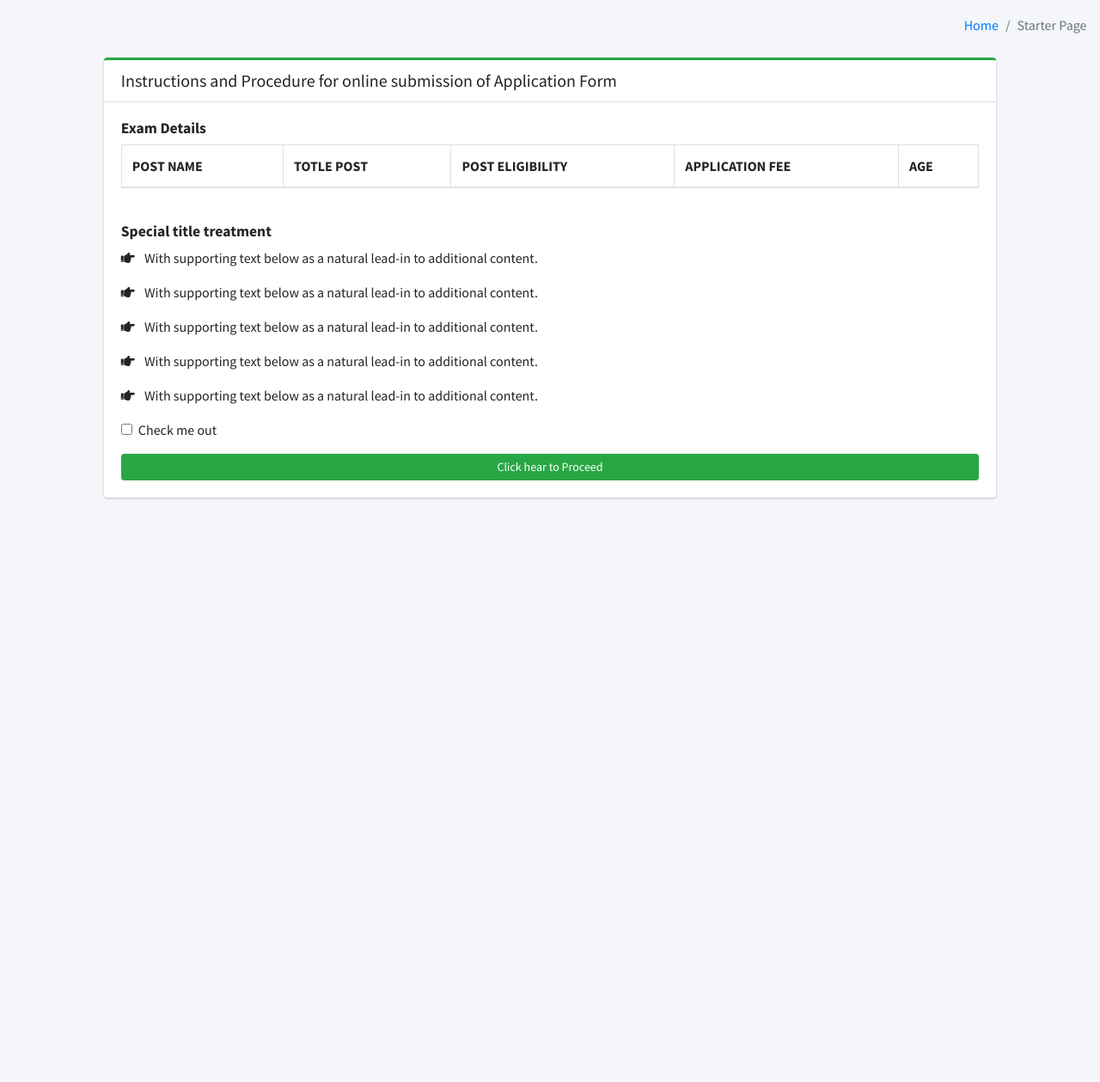
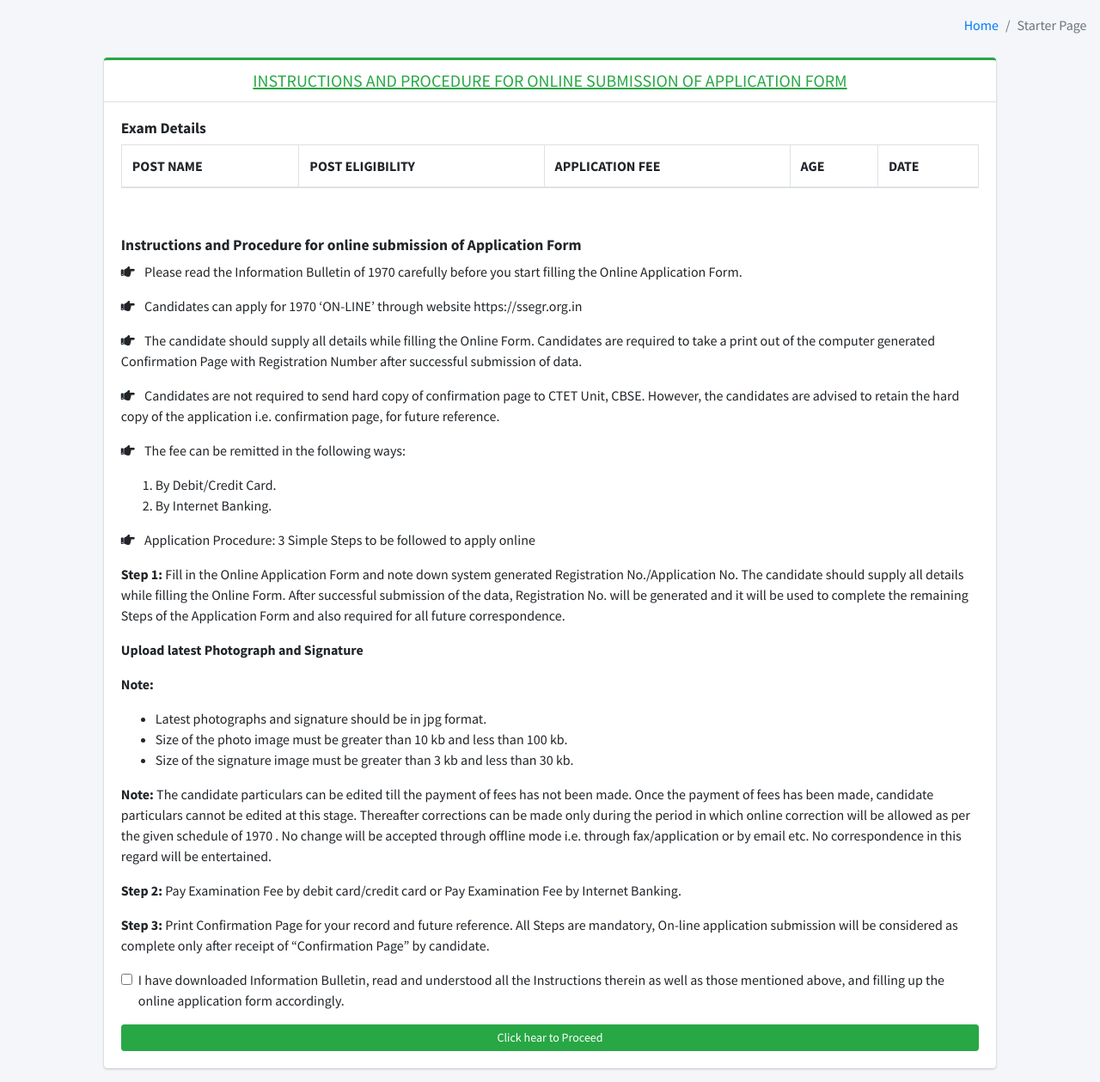
Before and after one commit to BalAnandPatel/Cansultant, a PHP site: page /pspnews/Instructions.php?examname=1 in a window 1280 px wide. Shown: the whole page at 86% size. Before the commit the page ends 581 px from the top, so only its background shows below. Run offline with PHP 8.4, Linux system fonts and the light colour scheme; data that the repository does not hold is empty; some libraries are stand-ins or nearby versions.

Commit message:
new updats

```diff
--- a/user/Instructions.php
+++ b/user/Instructions.php
@@ -67,20 +67,20 @@ scratch. This page gets rid of all links and provides the needed markup only.
           <div class="col-lg-10 m-auto">
 
             <div class="card card-success card-outline">
-              <div class="card-header">
-                <h5 class="m-0">Instructions and Procedure for online submission of Application Form</h5>
+              <div class="card-header text-center text-success text-bold">
+                <h5 class="m-0"><u>INSTRUCTIONS AND PROCEDURE FOR ONLINE SUBMISSION OF APPLICATION FORM</u></h5>
               </div>
               <div class="card-body">
                 <h5 class="card-title mb-2"><b>Exam Details</b></h5>
-
+               <div class="table-responsive">
                 <table class="table table-bordered">
                   <thead>
                    <tr>
                      <th scope="col">POST NAME</th>
-                     <th scope="col">TOTLE POST</th>
                      <th scope="col">POST ELIGIBILITY</th>
                      <th scope="col">APPLICATION FEE</th>
                      <th scope="col">AGE</th>
+                     <th scope="col">DATE</th>
                     </tr>
                   </thead>
                   <tbody>
@@ -93,34 +93,55 @@ scratch. This page gets rid of all links and provides the needed markup only.
                     ?>
                     <tr>
                       <td><?php echo $value1->exam_name; ?></td>
-                      <td><?php echo $value1->total_post; ?></td>
+
                       <td><?php echo $value1->eligibility; ?></td>
                       <td><?php echo $value1->amount; ?></td>
                       <td><?php echo $value1->age; ?></td>
+                      <td><?php echo date("d-m-Y",strtotime($value1->exam_date_start)); ?></td>
                     </tr>
                   <?php } } ?>
                   </tbody>
                 </table>
               </div>
+              </div>
 
                 <div class="card-body">
-                <h5 class="card-title mb-2"><b>Special title treatment</b></h5>
+                <h5 class="card-title mb-2"><b>Instructions and Procedure for online submission of Application Form</b></h5>
                 <p class="card-text"><i class="fa fa-hand-point-right mr-2"></i>
-                With supporting text below as a natural lead-in to additional content.</p>
+                Please read the Information Bulletin of <?php echo $value1->exam_name; ?> <?php echo date("Y",strtotime($value1->exam_date_start)); ?> carefully before you start filling the Online Application  Form.</p>
                 <p class="card-text"><i class="fa fa-hand-point-right mr-2"></i>
-                With supporting text below as a natural lead-in to additional content.</p>
+                Candidates can apply for <?php echo $value1->exam_name; ?> <?php echo date("Y",strtotime($value1->exam_date_start)); ?> ‘ON-LINE’ through website https://ssegr.org.in
+                </p>
                 <p class="card-text"><i class="fa fa-hand-point-right mr-2"></i>
-                With supporting text below as a natural lead-in to additional content.</p>
+                  The candidate should supply all details while filling the Online Form. Candidates are required to take a print out of the computer generated Confirmation Page with Registration Number after successful submission of data.
+                </p>
                 <p class="card-text"><i class="fa fa-hand-point-right mr-2"></i>
-                With supporting text below as a natural lead-in to additional content.</p>
+                Candidates are not required to send hard copy of confirmation page to CTET Unit, CBSE. However, the candidates are advised to retain the hard copy of the application i.e. confirmation page, for future reference.</p>
                 <p class="card-text"><i class="fa fa-hand-point-right mr-2"></i>
-                With supporting text below as a natural lead-in to additional content.</p>
+                The fee can be remitted in the following ways:</p>
+                <ol type="1">
+                  <li>By Debit/Credit Card.</li>
+                  <li> By Internet Banking.</li>
+                </ol>
+                <p class="card-text"><i class="fa fa-hand-point-right mr-2"></i>
+                Application Procedure: 3 Simple Steps to be followed to apply online</p>
+                <p class="card-text"><b>Step 1:</b> Fill in the Online Application Form and note down system generated Registration No./Application No. The candidate should supply all details while filling the Online Form. After successful submission of the data, Registration No. will be generated and it will be used to complete the remaining Steps of the Application Form and also required for all future correspondence.</p>
+                <p class="card-text"><b> Upload latest Photograph and Signature</b></p>
+                <p class="card-text"><b>Note:</b></p>
+                <ul>
+                  <li>Latest photographs and signature should be in jpg format.</il>
+                  <li>Size of the photo image must be greater than 10 kb and less than 100 kb.</il>
+                  <li>Size of the signature image must be greater than 3 kb and less than 30 kb.</il>
+                </ul>
+                <p><b>Note:</b> The candidate particulars can be edited till the payment of fees has not been made. Once the payment of fees has been made, candidate particulars cannot be edited at this stage. Thereafter corrections can be made only during the period in which online correction will be allowed as per the given schedule of <?php echo $value1->exam_name; ?> <?php echo date("Y",strtotime($value1->exam_date_start)); ?> . No change will be accepted through offline mode i.e. through fax/application or by email etc. No correspondence in this regard will be entertained.</p>
+                <p class="card-text"><b>Step 2:</b> Pay Examination Fee by debit card/credit card or Pay Examination Fee by Internet Banking.</p>
+                <p class="card-text"><b>Step 3:</b> Print Confirmation Page for your record and future reference. All Steps are mandatory, On-line application submission will be considered as complete only after receipt of “Confirmation Page” by candidate.</p>
                 <form action="registration.php">
                 <div class="form-group">
                   <div class="form-check">
                     <input class="form-check-input" type="checkbox" id="gridCheck" required>
                     <label class="form-check-label" for="gridCheck">
-                    Check me out
+                     I have downloaded Information Bulletin, read and understood all the Instructions therein as well as those mentioned above, and filling up the online application form accordingly.
                     </label>
                    </div>
                 </div>
```
